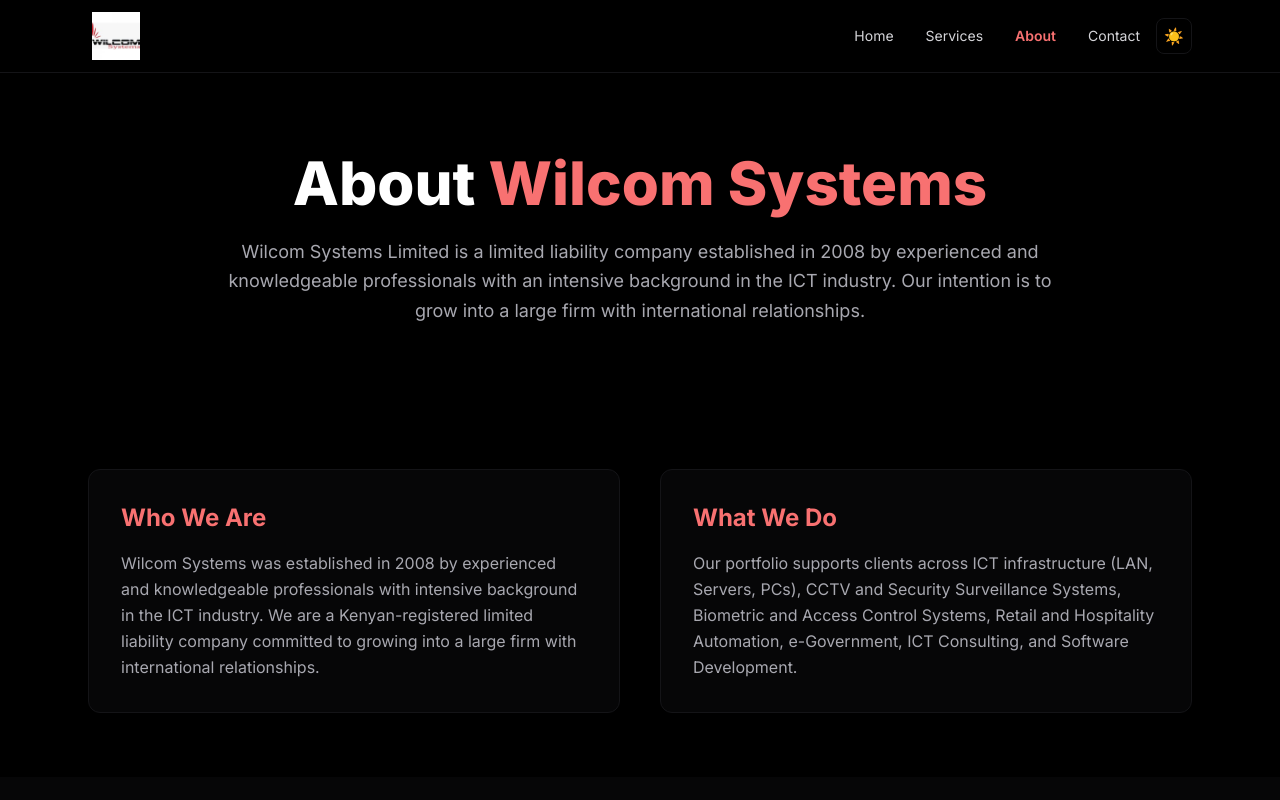
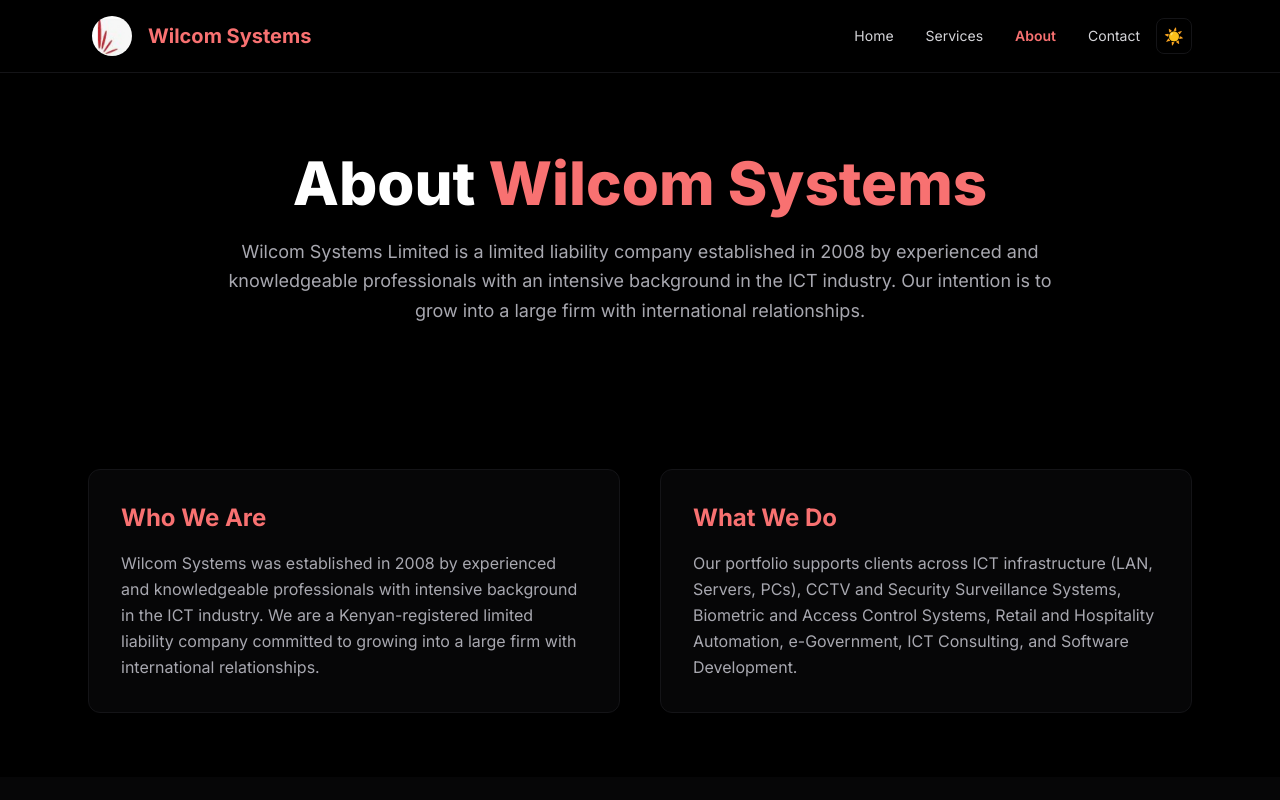
Before and after one commit to nigel-yegon/wilcom-web, a Next.js app: page /about in a window 1280 px wide. Shown: the top 800 px of the page. Built offline with nearby package versions, Linux system fonts and the light colour scheme.

Commit message:
Logo Fix

```diff
--- a/app/components/navbar.tsx
+++ b/app/components/navbar.tsx
@@ -18,22 +18,28 @@
     const [open, setOpen] = useState(false);
 
     return (
-    <nav className="border-b border-ink-200 dark:border-ink-800 bg-red/90 dark:bg-ink-950/90 backdrop-blur sticky top-0 z-50">
+        <nav className="border-b border-ink-200 dark:border-ink-800 bg-white/90 dark:bg-ink-950/90 backdrop-blur sticky top-0 z-50">
             <div className="max-w-6xl mx-auto flex items-center justify-between px-6 py-3">
                 <Link
+
                     href="/"
                     className="flex items-center gap-3"
                     onClick={() => setOpen(false)}
                     aria-label="Wilcom Systems Limited — Home"
                 >
                     <Image
-            src="/wilcom-logo.jpg"
+                        src="/fav.png"
                         alt="Wilcom Systems Limited"
                         width={140}
                         height={48}
                         priority
-            className="h-10 md:h-12 w-auto object-contain rounded bg-red px-1"
+                        className="h-10 md:h-12 w-auto p-1 object-contain rounded-full"
                     />
+                    <span className="text-brand-600 dark:text-brand-400 text-lg md:text-xl font-bold whitespace-nowrap">
+                        Wilcom Systems
+                    </span>
+
+
                 </Link>
 
                 <div className="flex items-center gap-4">
@@ -73,7 +79,7 @@
             </div>
 
             {open && (
-        <ul className="md:hidden border-t border-ink-200 dark:border-ink-800 px-6 py-4 space-y-3 text-sm bg-red dark:bg-ink-950">
+                <ul className="md:hidden border-t border-ink-200 dark:border-ink-800 px-6 py-4 space-y-3 text-sm bg-white dark:bg-ink-950">
                     {links.map((link) => {
                         const active = pathname === link.href;
                         return (
```
Also changed, not shown: fav.png (added), public/fav.png (added). Lines whose indentation alone changed are shown as unchanged.
